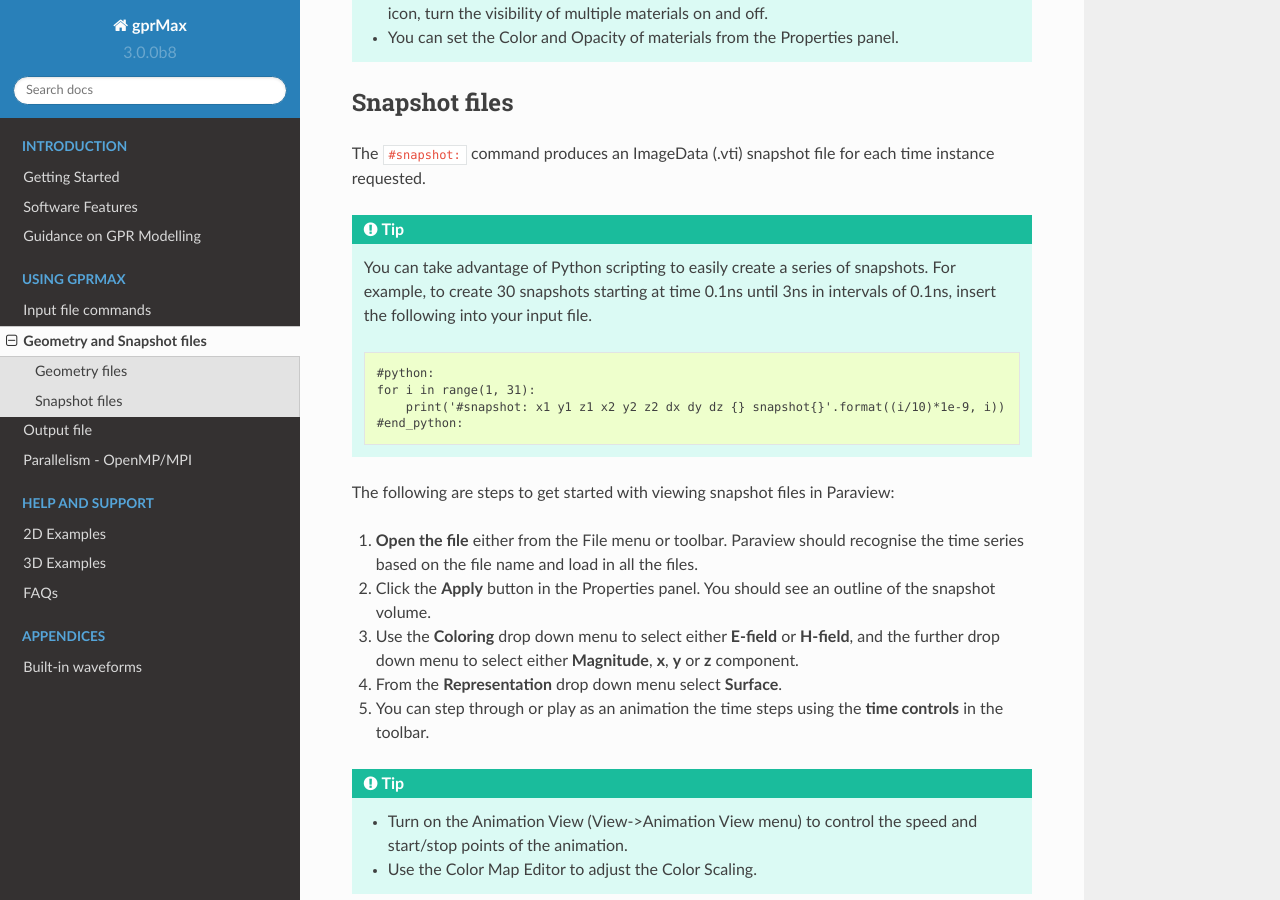
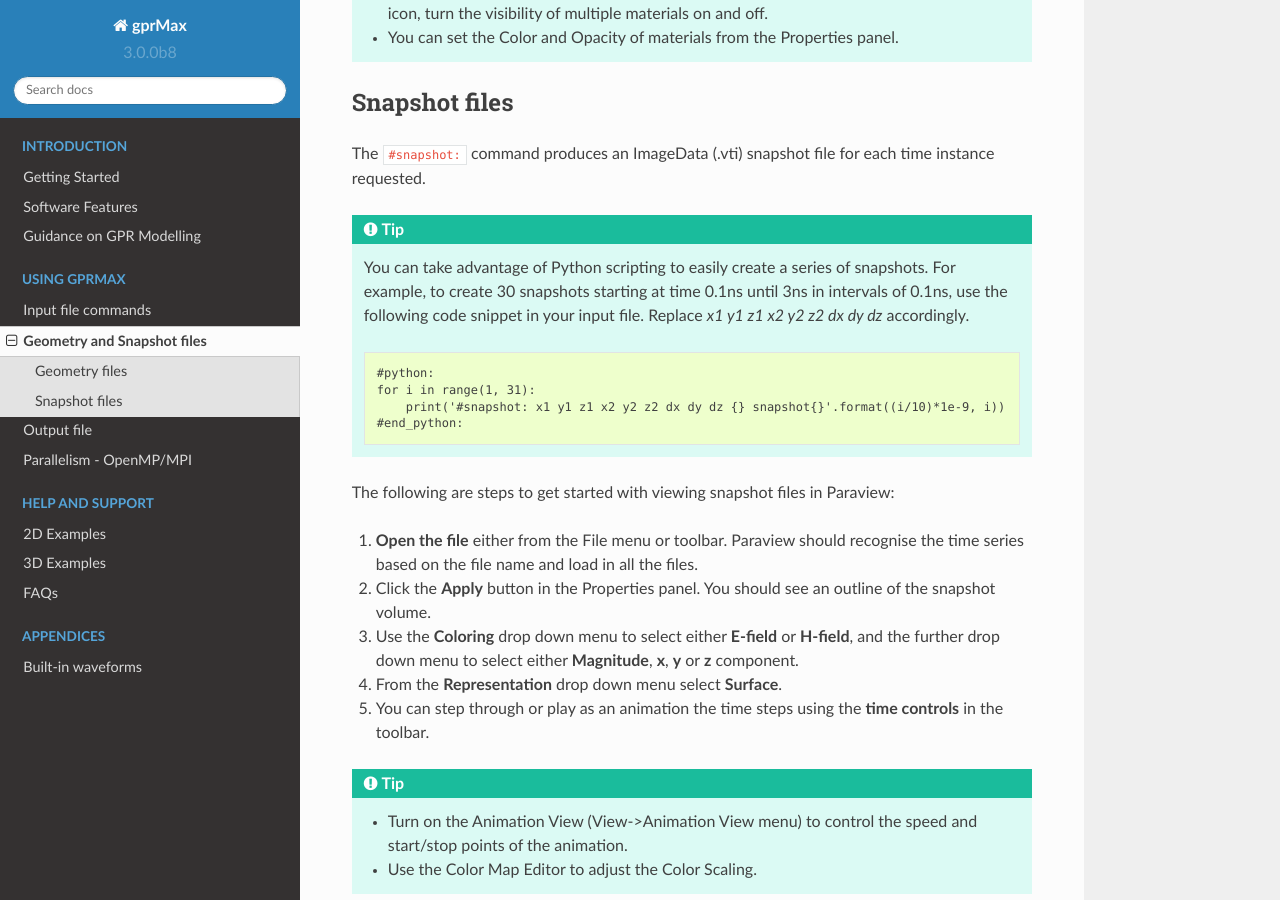
Before and after one commit to gprMax/gprMax, a Sphinx documentation site: the page built from docs/source/geometry_snapshots.rst, in a window 1280 px wide and 900 px high, scrolled down 1246 px. Built offline with Sphinx 7.4.7 and the Read the Docs theme 2.0.0, drawn with Linux system fonts in a browser that asks for light colours.

Commit message:
Updated example of snapshots using Python scripting.

```diff
--- a/docs/source/geometry_snapshots.rst
+++ b/docs/source/geometry_snapshots.rst
@@ -39,7 +39,7 @@ Snapshot files
 The ``#snapshot:`` command produces an ImageData (.vti) snapshot file for each time instance requested.
 
 .. tip::
-    You can take advantage of Python scripting to easily create a series of snapshots. For example, to create 30 snapshots starting at time 0.1ns until 3ns in intervals of 0.1ns, insert the following into your input file.
+    You can take advantage of Python scripting to easily create a series of snapshots. For example, to create 30 snapshots starting at time 0.1ns until 3ns in intervals of 0.1ns, use the following code snippet in your input file. Replace `x1 y1 z1 x2 y2 z2 dx dy dz` accordingly.
 
     .. code-block:: none
 
```
